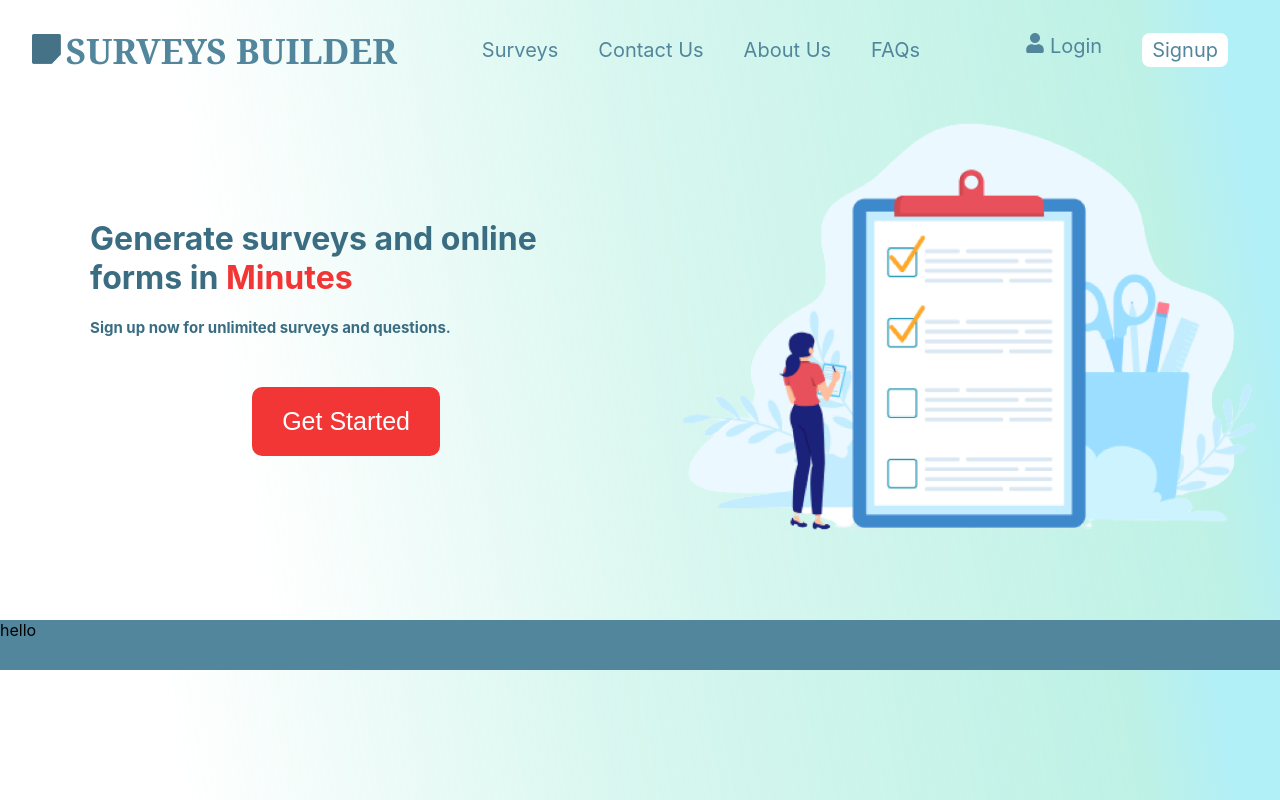
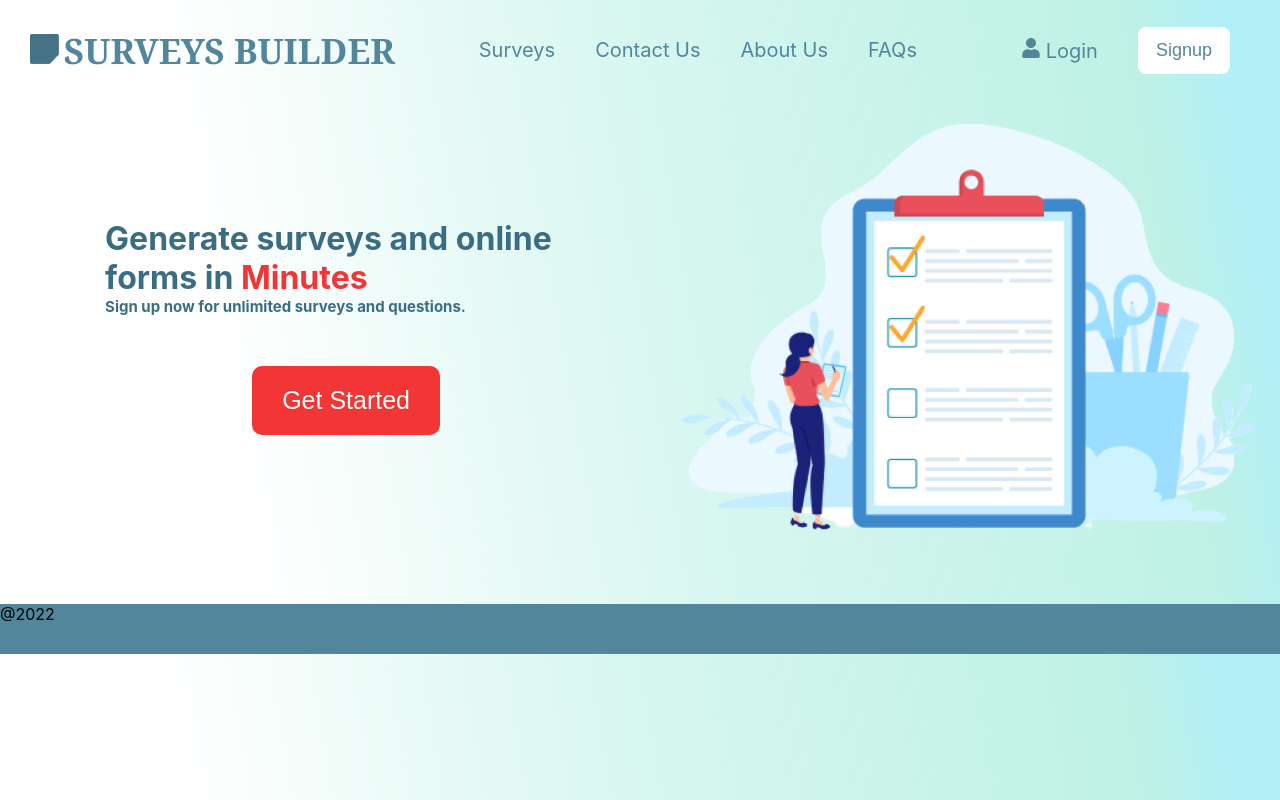
Before and after one commit to jad-amine/Surveys-Builder_React_Laravel_mySQL, a React (Create React App) app in the folder react.js/: page / in a window 1280 px wide. Built offline with nearby package versions, Linux system fonts and the light colour scheme; no server answers.

Commit message:
Added Surveys pages

```diff
--- a/react.js/src/App.css
+++ b/react.js/src/App.css
@@ -1,10 +1,16 @@
+/* CSS Reset */
+* {
+  margin: 0;
+  padding: 0;
+  box-sizing:border-box;
+}
+
 /* Navbar */
 .container{
   display: flex;
   justify-content: space-between;
   align-items: center;
-  width: 95%;
-  margin: 0 auto;
+  margin: 0 30px;
   height: 100px;
   color: #52869C;
   font-size: 20px;
@@ -12,6 +18,7 @@
 
 .container > ul {
   display: flex;
+  align-items: center;
   list-style: none;
 }
 
@@ -29,12 +36,16 @@
 }
 
 #signup {
-  padding: 5px 10px;
+  padding: 13px 18px;
   background-color: white;
   border-radius: 8px;
+  color: #52869C;
+  border: 0;
+  font-size: 18px;
 }
 
 #logo{
+  cursor: pointer;
   font-weight: bold;
   font-size: 35px;
   font-family:Cambria, Cochin, Georgia, Times, 'Times New Roman', serif;
@@ -82,6 +93,44 @@
   cursor: pointer;
 }
 
+/* Surveys Page */
+.surveys {
+  margin: 40px auto;
+  width: 80%;
+}
+
+.surveys span {
+  color: rgba(242, 53, 53, 1);
+}
+.surveys > h2 {
+  text-align: center;
+  color: #3a5460;
+}
+
+.surveys > div {
+  display: flex;
+  gap: 100px;
+  margin: 100px 0 50px 0;
+}
+
+.survey{
+  color: white;
+  padding: 50px;
+  background-color:#52869C;
+  border-radius: 20px;
+  cursor: pointer;
+  width: 100px;
+  height: 100px;
+  display: flex;
+  align-items: center;
+  justify-content: center;
+  text-align: center;
+}
+
+.survey:hover{
+  background-color:#00b7ff;
+}
+
 /* Footer */
 .footer {
   height: 50px;
--- a/react.js/src/App.js
+++ b/react.js/src/App.js
@@ -10,28 +10,7 @@ import Footer from "./components/Footer";
 import "./App.css";
 
 function App() {
-  const [surveys, setSurveys] = useState("");
 
-  // Function to fetch server data
-  const fetchServerData = async () => {
-    try {
-      const res = await fetch("http://localhost:8000/api/v1/surveys");
-      const data = await res.json();
-      return data;
-    } catch (err) {
-      console.log(err);
-    }
-  };
-
-  // Hook to grab all data
-  useEffect(() => {
-    const fetchData = async () => {
-      const res = await fetchServerData();
-      setSurveys(res);
-      console.log(res);
-    };
-    fetchData();
-  }, []);
   return (
     <>
       <BrowserRouter>
@@ -39,7 +18,6 @@ function App() {
         <Routes>
           <Route path="/" element={<Home />} />
           <Route path="/surveys" element={<Surveys />} />
-          {/* {surveys ? JSON.stringify(surveys) : "Loading ..."} */}
         </Routes>
         <Footer />
       </BrowserRouter>
--- a/react.js/src/components/Footer.js
+++ b/react.js/src/components/Footer.js
@@ -1,7 +1,7 @@
 const Footer = () => {
   return (
     <div className="footer">
-      <p>hello</p>
+      <p>@2022</p>
     </div>
   );
 }
--- a/react.js/src/components/Navbar.js
+++ b/react.js/src/components/Navbar.js
@@ -1,15 +1,21 @@
 import { FaUser } from "react-icons/fa";
+import { useNavigate } from "react-router-dom";
+
+// Pages
 import Vector from "../assets/Vector.png";
 
 const Navbar = (props) => {
+  // Used to direct user to pages
+  const navigate = useNavigate();
+
   return (
     <div className="container">
       <div>
         <img src={Vector} alt="" />
-        <span id="logo">SURVEYS BUILDER</span>
+        <span id="logo" onClick={() => navigate('/')}>SURVEYS BUILDER</span>
       </div>
       <ul>
-        <li>Surveys</li>
+        <li onClick={() => navigate('/surveys')}>Surveys</li>
         <li>Contact Us</li>
         <li>About Us</li>
         <li>FAQs</li>
@@ -19,8 +25,8 @@ const Navbar = (props) => {
           <FaUser />
           <span id="signin">Login</span>
         </li>
-        <li id="signup" onClick={() => console.log("signup")}>
-          Signup
+        <li onClick={() => console.log("signup")}>
+          <button id="signup" >Signup</button>
         </li>
       </ul>
     </div>
--- /dev/null
+++ b/react.js/src/components/Surveys.js
@@ -0,0 +1,46 @@
+// Utilities
+import { useEffect, useState } from "react";
+import { BrowserRouter, Routes, Route } from "react-router-dom";
+
+const Surveys = () => {
+  const [surveys, setSurveys] = useState("");
+
+  // Function to fetch server data
+  const fetchServerData = async () => {
+    try {
+      const res = await fetch("http://localhost:8000/api/v1/surveys");
+      const data = await res.json();
+      return data;
+    } catch (err) {
+      console.log(err);
+    }
+  };
+
+  // Hook to grab all data
+  useEffect(() => {
+    const fetchData = async () => {
+      const res = await fetchServerData();
+      setSurveys(res.surveys);
+    };
+    fetchData();
+  }, []);
+
+  return (
+    <div className="surveys">
+      <h2>
+        Give your opinion regarding the planet's <span>FLAMING</span> topics !
+      </h2>
+      <div>
+        {surveys
+          ? surveys.map((survey) => (
+              <div key={survey.survey_name} className="survey">
+                <h2>{survey.survey_name}</h2>
+              </div>
+            ))
+          : console.log("hi")}
+      </div>
+    </div>
+  );
+};
+
+export default Surveys;
```
